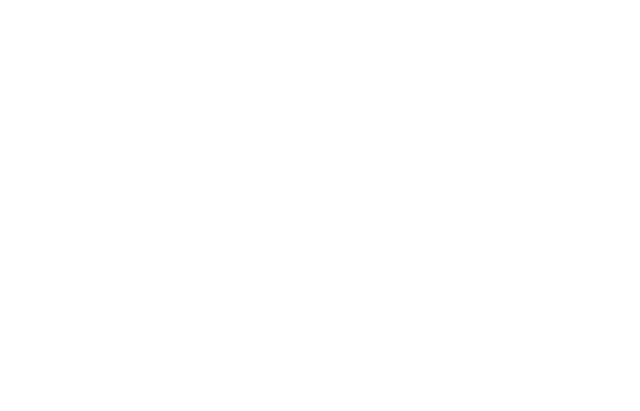
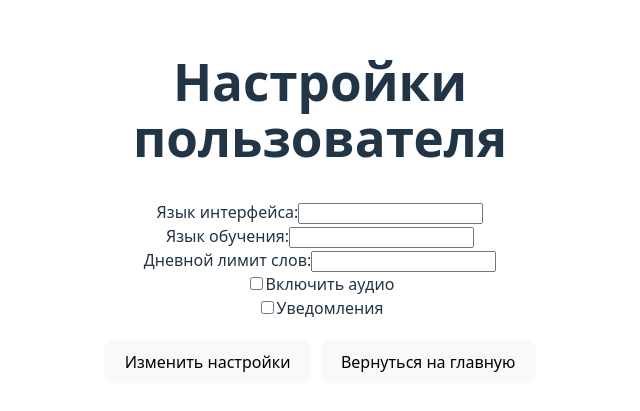
Before and after one commit to vadimpechenin/LinguaFlowCore, a React (Vite) app in the folder linqualflow_web/: page /user-settings in a window 1280 px wide. Before the commit this address had no page. Shown: the part 199-610 px from the top of the page, without its empty margins (320-960 px from the left). Built offline with nearby package versions, Linux system fonts and the light colour scheme; no server answers.

Commit message:
Add settings page

```diff
--- /dev/null
+++ b/linqualflow_web/src/api/settings.ts
@@ -0,0 +1,19 @@
+import API from "./api"
+import type { SettingResponse, SettingUpdate } from "../types/settings"
+
+export const getSettings = async (): Promise<SettingResponse> => {
+
+    const res = await API.get("/user-settings")
+
+    return res.data
+
+}
+
+export const updateSettings = async (
+    answer: SettingUpdate
+) => {
+
+    const res = await API.put("/user-settings",
+        answer)
+    return res.data
+}
--- a/linqualflow_web/src/pages/Dashboard.tsx
+++ b/linqualflow_web/src/pages/Dashboard.tsx
@@ -17,7 +17,7 @@
             <div style={{ position: 'absolute', top: '20px', right: '20px', display: 'flex', gap: '10px' }}>
                 {isLoggedIn ? (
                     <>
-                        <button onClick={() => navigate('/settings')} style={buttonStyle}>
+                        <button onClick={() => navigate('/user-settings')} style={buttonStyle}>
                             <Settings size={20} />
                             <span>настройки</span>
                         </button>
--- /dev/null
+++ b/linqualflow_web/src/pages/SettingsPage.tsx
@@ -0,0 +1,91 @@
+import React, { useEffect, useState } from 'react';
+import { useNavigate } from 'react-router-dom';
+import { getSettings, updateSettings } from '../api/settings';
+import type { SettingResponse, SettingUpdate } from '../types/settings';
+
+export default function SettingsPage() {
+    const navigate = useNavigate();
+    const [settings, setSettings] = useState<SettingResponse | null>(null);
+    const [loading, setLoading] = useState(true);
+    const [message, setMessage] = useState('');
+
+    // Загрузка настроек при входе на страницу
+    useEffect(() => {
+        getSettings()
+            .then(data => setSettings(data))
+            .catch(err => console.error("Ошибка загрузки:", err))
+            .finally(() => setLoading(false));
+    }, []);
+
+    // Обработка изменений в полях ввода
+    const handleChange = (e: React.ChangeEvent<HTMLInputElement | HTMLSelectElement>) => {
+        if (!settings) return;
+        const { name, value, type } = e.target;
+
+        setSettings({
+            ...settings,
+            [name]: type === 'checkbox' ? (e.target as HTMLInputElement).checked : value
+        });
+    };
+
+    // Сохранение настроек
+    const handleSave = async (e: React.FormEvent) => {
+        e.preventDefault();
+        if (!settings) return;
+
+        const updateData: SettingUpdate = { ...settings };
+        try {
+            await updateSettings(updateData);
+            setMessage('Настройки успешно обновлены!');
+        } catch (err) {
+            setMessage('Ошибка при сохранении.');
+        }
+    };
+
+    if (loading) return <div>Загрузка...</div>;
+
+    return (
+        <div style={{ padding: '20px', maxWidth: '500px' }}>
+            <h1>Настройки пользователя</h1>
+            {message && <p><strong>{message}</strong></p>}
+
+            <form onSubmit={handleSave}>
+                <div>
+                    <label>Язык интерфейса:</label>
+                    <input name="interfacelanguage" value={settings?.interfacelanguage} onChange={handleChange} />
+                </div>
+
+                <div>
+                    <label>Язык обучения:</label>
+                    <input name="learninglanguage" value={settings?.learninglanguage} onChange={handleChange} />
+                </div>
+
+                <div>
+                    <label>Дневной лимит слов:</label>
+                    <input type="number" name="dailywordlimit" value={settings?.dailywordlimit} onChange={handleChange} />
+                </div>
+
+                <div>
+                    <label>
+                        <input type="checkbox" name="enableaudio" checked={settings?.enableaudio} onChange={handleChange} />
+                        Включить аудио
+                    </label>
+                </div>
+
+                <div>
+                    <label>
+                        <input type="checkbox" name="enablenotifications" checked={settings?.enablenotifications} onChange={handleChange} />
+                        Уведомления
+                    </label>
+                </div>
+
+                <div style={{ marginTop: '20px' }}>
+                    <button type="submit">Изменить настройки</button>
+                    <button type="button" onClick={() => navigate('/')} style={{ marginLeft: '10px' }}>
+                        Вернуться на главную
+                    </button>
+                </div>
+            </form>
+        </div>
+    );
+}
--- a/linqualflow_web/src/routes/AppRouter.tsx
+++ b/linqualflow_web/src/routes/AppRouter.tsx
@@ -2,6 +2,7 @@
 
 import LoginPage from "../pages/LoginPage";
 import RegisterPage from "../pages/RegisterPage";
+import SettingsPage from "../pages/SettingsPage";
 import Dashboard from "../pages/Dashboard";
 import ReviewPage from "../pages/ReviewPage";
 
@@ -19,6 +20,8 @@
 
                 <Route path="/register" element={<RegisterPage/>} />
 
+                <Route path="/user-settings" element={<SettingsPage/>} />
+
                 <Route path="/review" element={<ReviewPage />} />
 
             </Routes>
--- /dev/null
+++ b/linqualflow_web/src/types/settings.ts
@@ -0,0 +1,35 @@
+export interface SettingResponse {
+
+    userid: string
+
+    interfacelanguage: string
+
+    learninglanguage: string
+
+    preferredvoice: string
+
+    dailywordlimit: number
+
+    enableaudio: boolean
+
+    enablenotifications: boolean
+
+    timezone: string
+
+}
+
+export interface SettingUpdate {
+    interfacelanguage?: string
+
+    learninglanguage?: string
+
+    preferredvoice?: string
+
+    dailywordlimit?: number
+
+    enableaudio?: boolean
+
+    enablenotifications?: boolean
+
+    timezone?: string
+}
```
Also changed, not shown: 1 other file (tests, documents, lock files or other folders).
